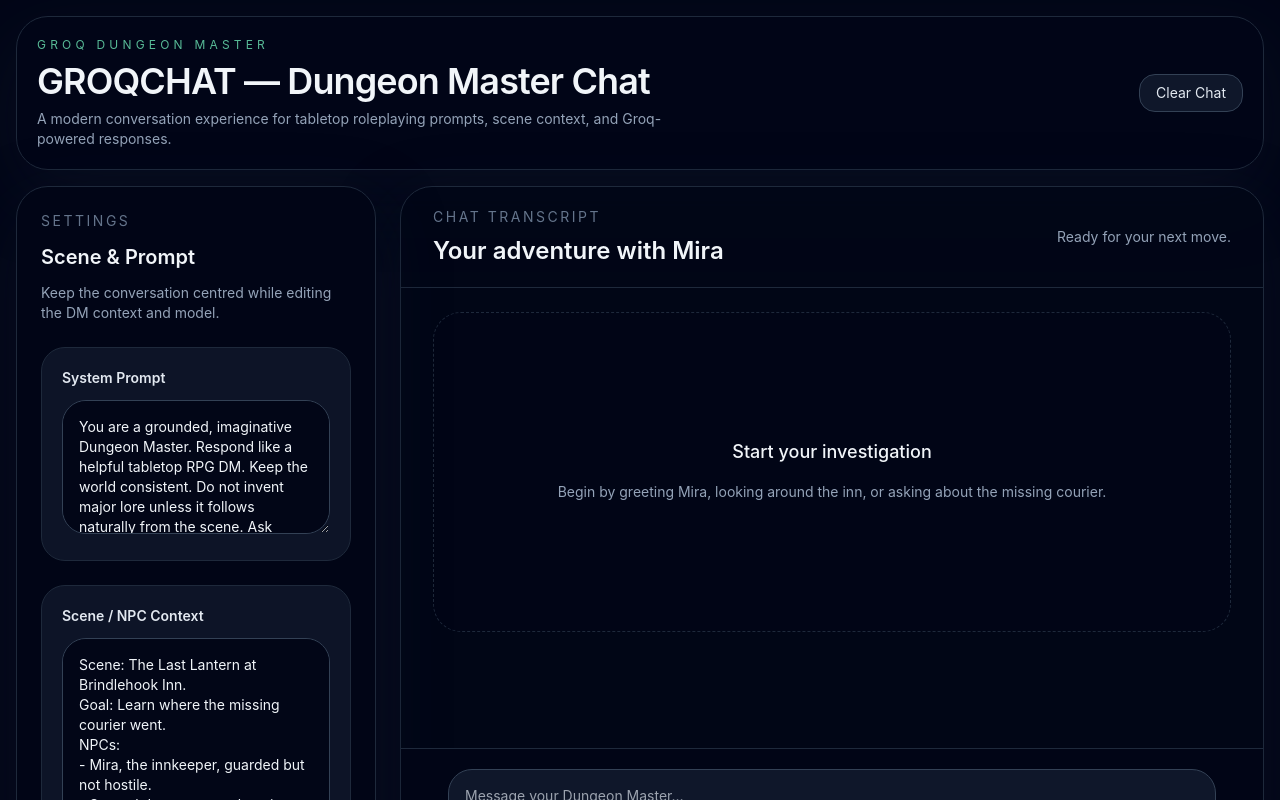
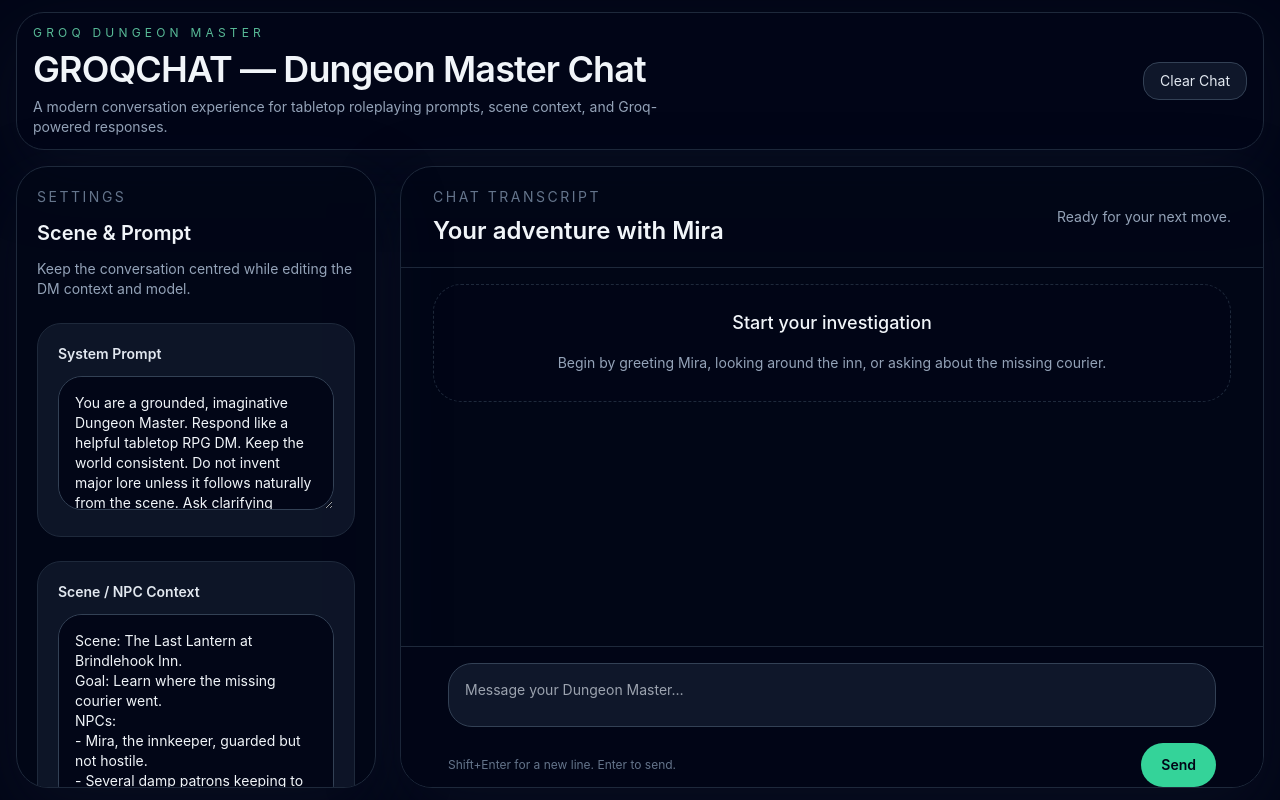
Before and after one commit to joshuaparris/groqchat, a Next.js app: page / in a window 1280 px wide. Built offline with nearby package versions, Linux system fonts and the light colour scheme.

Commit message:
Fix clipped chat input layout

```diff
--- a/app/page.tsx
+++ b/app/page.tsx
@@ -167,8 +167,8 @@
 
   return (
     <main className="h-screen overflow-hidden bg-slate-950 text-slate-100">
-      <div className="mx-auto flex h-full max-w-7xl flex-col gap-4 px-4 py-4">
-        <header className="shrink-0 flex flex-col gap-4 rounded-[32px] border border-slate-800 bg-slate-950/80 px-5 py-5 shadow-glow sm:flex-row sm:items-center sm:justify-between">
+      <div className="mx-auto flex h-full min-h-0 max-w-7xl flex-col gap-4 px-4 pb-3 pt-3">
+        <header className="shrink-0 flex flex-col gap-3 rounded-[28px] border border-slate-800 bg-slate-950/80 px-4 py-3 shadow-glow sm:flex-row sm:items-center sm:justify-between">
           <div className="space-y-2">
             <p className="text-xs uppercase tracking-[0.35em] text-emerald-300/80">Groq Dungeon Master</p>
             <h1 className="text-3xl font-semibold tracking-tight sm:text-4xl">GROQCHAT — Dungeon Master Chat</h1>
@@ -192,9 +192,9 @@
           </div>
         </header>
 
-        <div className="flex h-full gap-6 xl:grid xl:grid-cols-[360px_minmax(0,1fr)]">
+        <div className="flex h-full min-h-0 gap-6 xl:grid xl:grid-cols-[360px_minmax(0,1fr)]">
           <aside className="hidden xl:block min-h-0">
-            <div className="sticky top-4 flex h-[calc(100vh-4.5rem)] min-h-0 flex-col overflow-hidden space-y-6 rounded-[32px] border border-slate-800 bg-slate-950/90 p-6 shadow-glow">
+            <div className="sticky top-4 flex h-full min-h-0 flex-col overflow-hidden space-y-6 rounded-[32px] border border-slate-800 bg-slate-950/90 p-5 shadow-glow">
               <div className="space-y-3">
                 <p className="text-sm uppercase tracking-[0.18em] text-slate-500">Settings</p>
                 <h2 className="text-xl font-semibold text-slate-100">Scene & Prompt</h2>
@@ -217,9 +217,9 @@
               </div>
             </div>
 
-            <div ref={transcriptRef} className="flex-1 min-h-0 overflow-y-auto px-6 py-6 sm:px-8 custom-scrollbar">
+            <div ref={transcriptRef} className="flex-1 min-h-0 overflow-y-auto px-6 py-4 sm:px-8 custom-scrollbar">
               {messages.length === 0 ? (
-                <div className="flex min-h-[320px] flex-col items-center justify-center rounded-[28px] border border-dashed border-slate-800 bg-slate-950/70 p-8 text-center text-slate-400">
+                <div className="flex flex-col items-center justify-center rounded-[28px] border border-dashed border-slate-800 bg-slate-950/70 p-6 text-center text-slate-400">
                   <p className="text-lg font-medium text-slate-100">Start your investigation</p>
                   <p className="mt-3 max-w-xl text-sm leading-7">Begin by greeting Mira, looking around the inn, or asking about the missing courier.</p>
                 </div>
@@ -252,7 +252,7 @@
               </div>
             ) : null}
 
-            <div className="sticky bottom-0 z-10 border-t border-slate-800 bg-slate-950/95 px-6 py-5 backdrop-blur sm:px-8">
+            <div className="sticky bottom-0 z-10 border-t border-slate-800 bg-slate-950/95 px-6 py-4 pb-[env(safe-area-inset-bottom)] backdrop-blur sm:px-8">
               <div className="mx-auto flex max-w-3xl flex-col gap-4">
                 <textarea
                   ref={draftRef}
```
